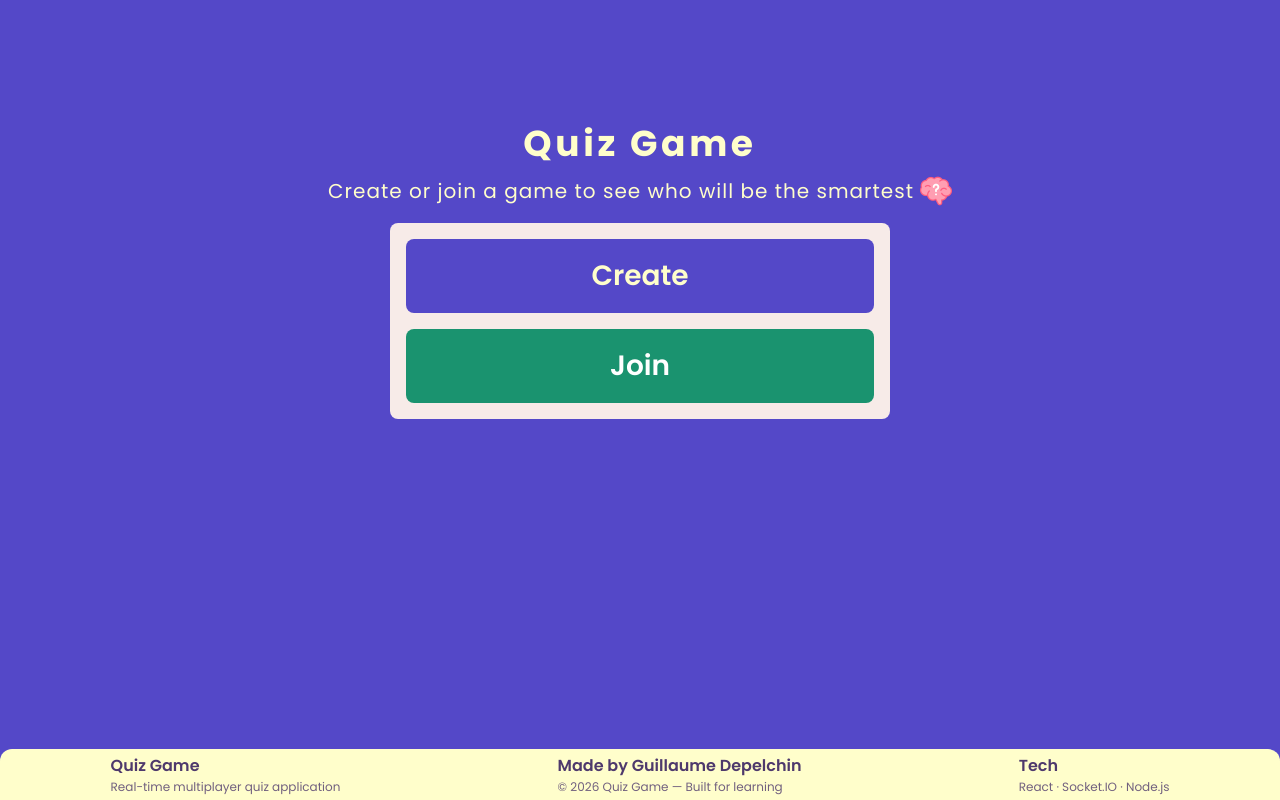
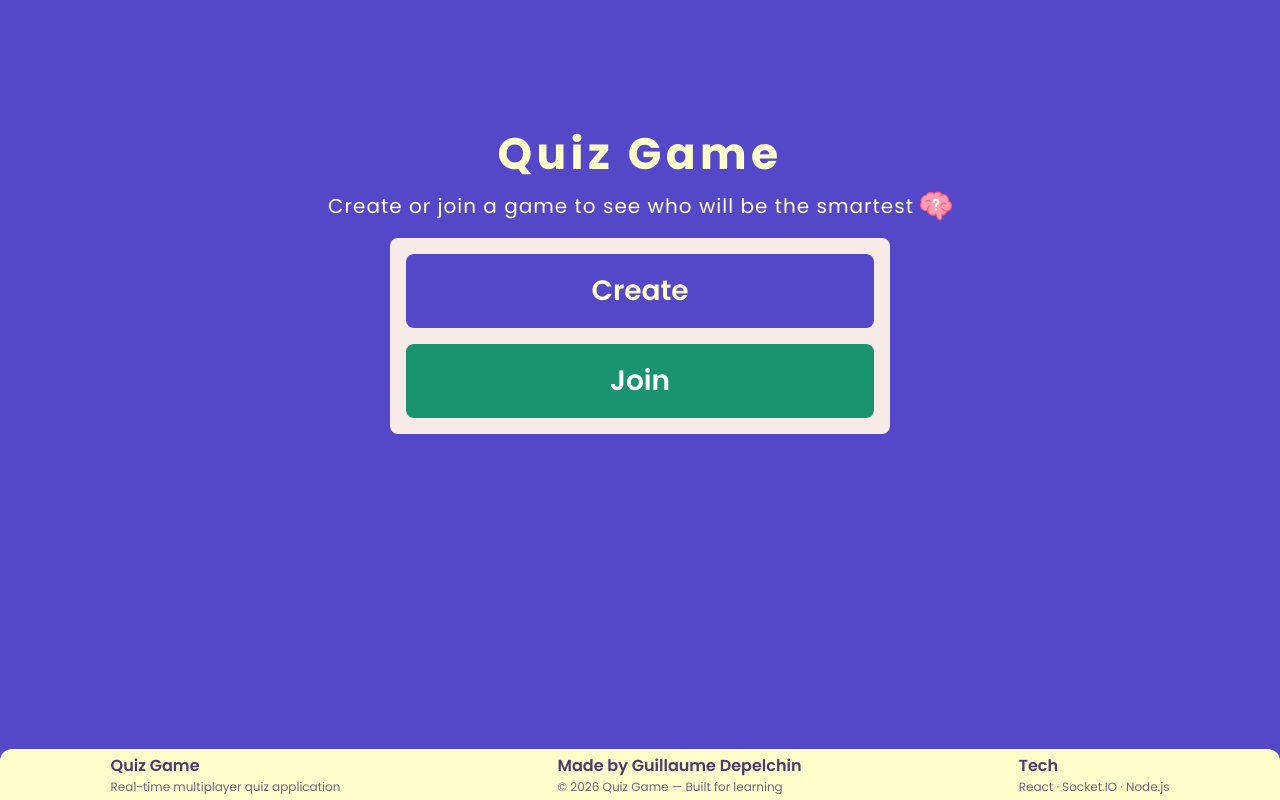
Before and after one commit to guillaume-dep/projet_quizz, a React (Vite) app: page / in a window 1280 px wide. Built offline with nearby package versions, Linux system fonts and the light colour scheme; no server answers.

Commit message:
feat: taille title

```diff
--- a/client/src/style/choiceView.module.css
+++ b/client/src/style/choiceView.module.css
@@ -5,6 +5,7 @@
     justify-content: center;
     width: 100%;
     min-width: 0;
+    font-size: var(--text-xl);
 
     gap: var(--space-3);
 
@@ -64,6 +65,8 @@
         gap: var(--space-2);
     }
 
+
+
     .choiceView button {
         width: 100%;
         font-size: var(--text-xl);
--- a/client/src/style/global.css
+++ b/client/src/style/global.css
@@ -46,6 +46,7 @@
     --text-lg: 1.25rem;
     --text-xl: 1.75rem;
     --text-2xl: 2.25rem;
+    --text-3xl: 2.75rem;
 }
 
 h1 {
--- a/client/src/style/home.module.css
+++ b/client/src/style/home.module.css
@@ -18,7 +18,7 @@
 }
 
 .title {
-    font-size: var(--text-2xl);
+    font-size: var(--text-3xl);
     margin-bottom: var(--space-1);
     font-weight: 700;
     letter-spacing: 0.1em;
```
